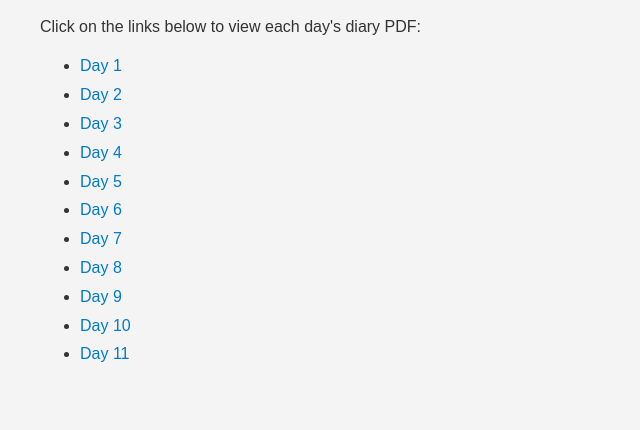
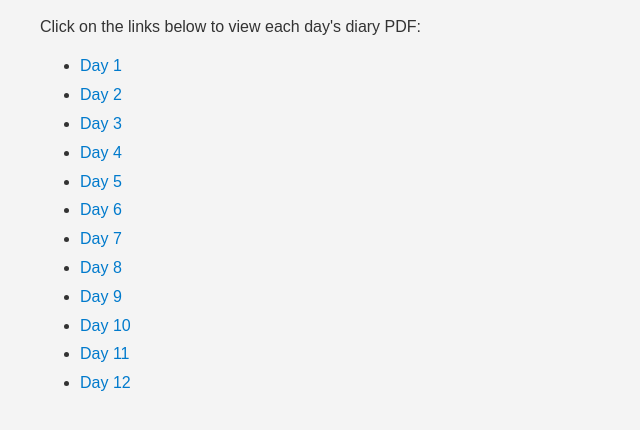
Before and after one commit to rida0311/Rida, a plain HTML site: page index.html in a window 1280 px wide. Shown: the part 80-510 px from the top of the page, without its empty margins (0-640 px from the left). Drawn offline with Linux system fonts and the light colour scheme.

Commit message:
Update index.html

```diff
--- a/index.html
+++ b/index.html
@@ -40,6 +40,7 @@
         <li><a href="Day 9.pdf" target="_blank">Day 9</a></li>
         <li><a href="Day 10.pdf" target="_blank">Day 10</a></li>
         <li><a href="Day 11.pdf" target="_blank">Day 11</a></li>
+        <li><a href="Day 12.pdf" target="_blank">Day 12</a></li>
     </ul>
 </body>
 </html>
```
